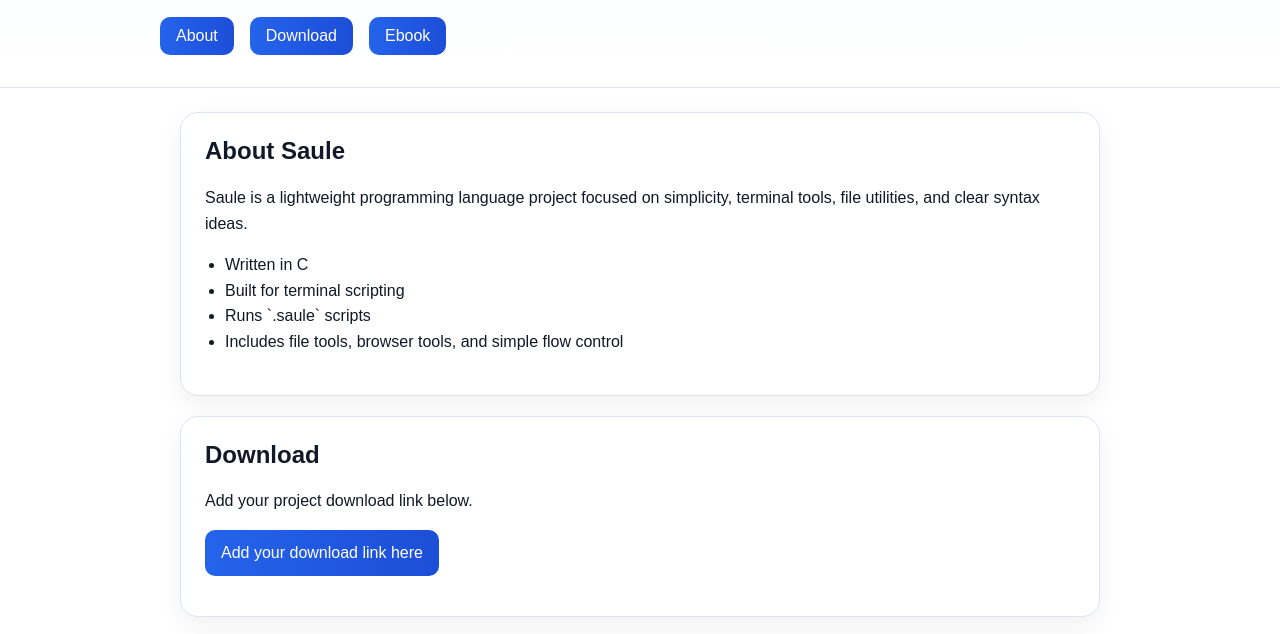
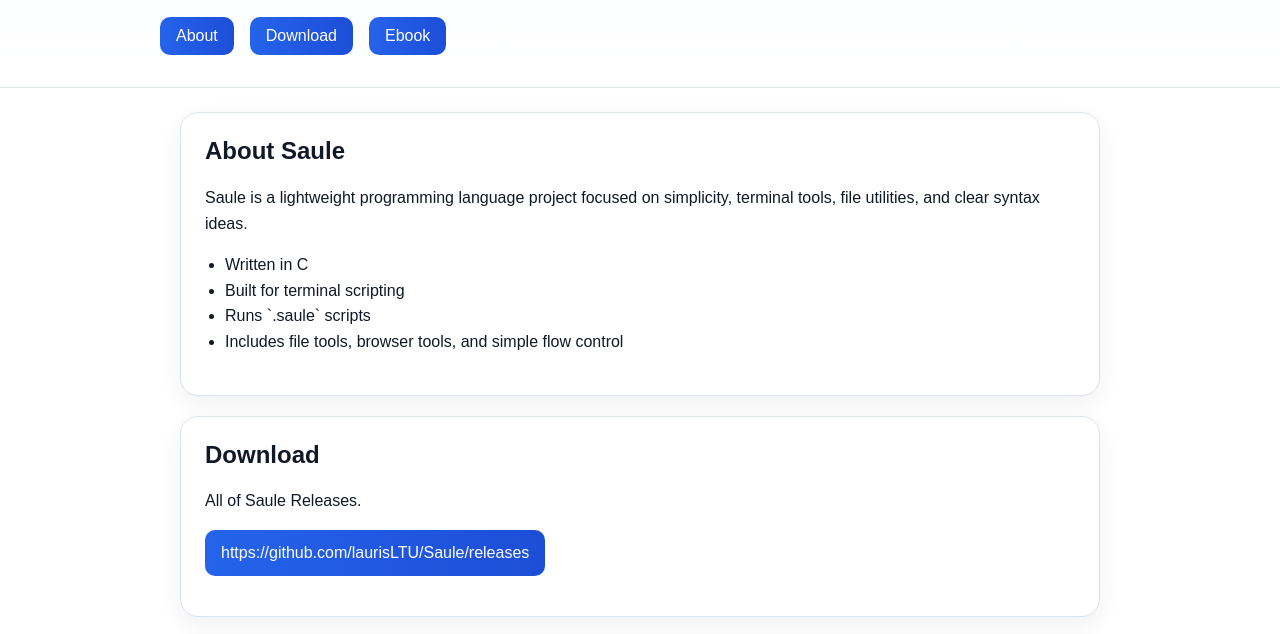
Before and after one commit to laurisLTU/Saule, a plain HTML site: page index.html in a window 1280 px wide. Shown: the part 243-877 px from the top of the page. Drawn offline with Linux system fonts and the light colour scheme.

Commit message:
Update download section with release link

```diff
--- a/index.html
+++ b/index.html
@@ -34,8 +34,8 @@
 
     <section id="download" class="card">
       <h2>Download</h2>
-      <p>Add your project download link below.</p>
-      <p><a class="button" href="#">Add your download link here</a></p>
+      <p>All of Saule Releases.</p>
+      <p><a class="button" href="#">https://github.com/laurisLTU/Saule/releases</a></p>
     </section>
 
     <section class="card">
```
